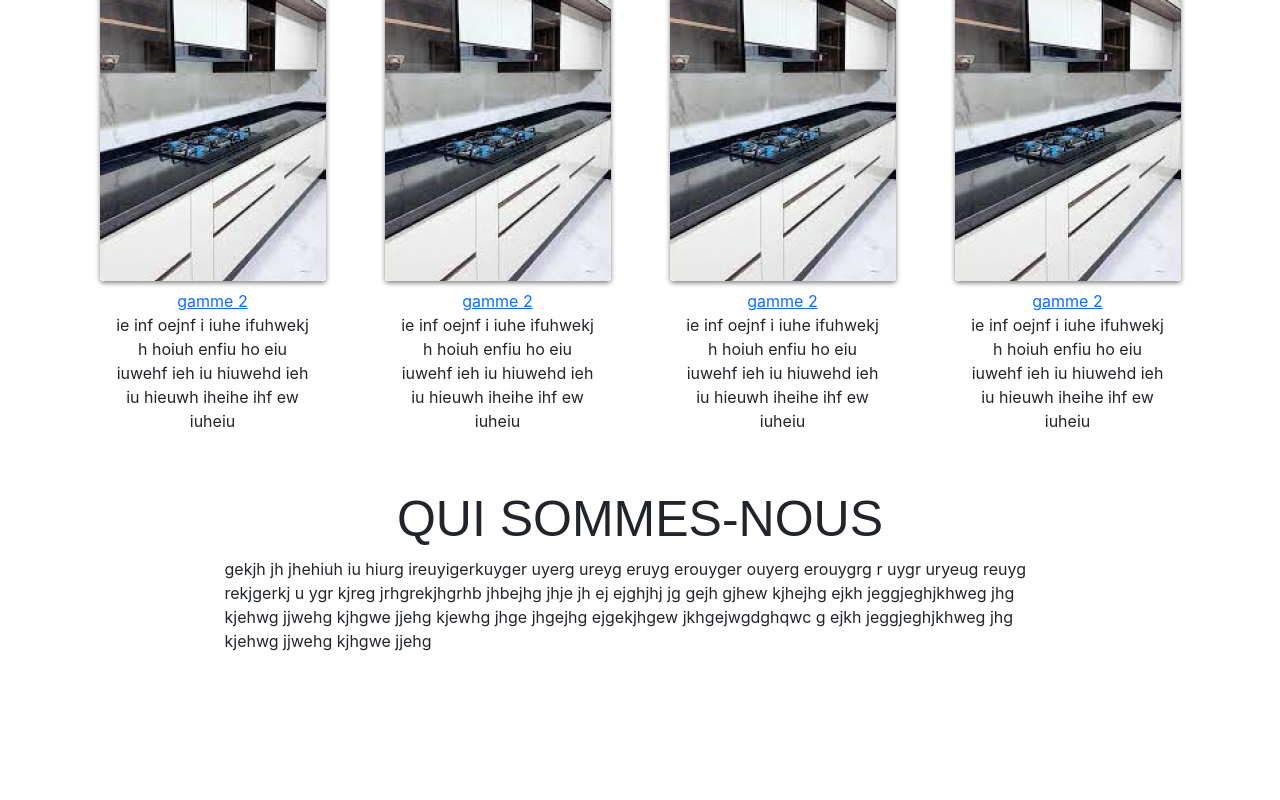
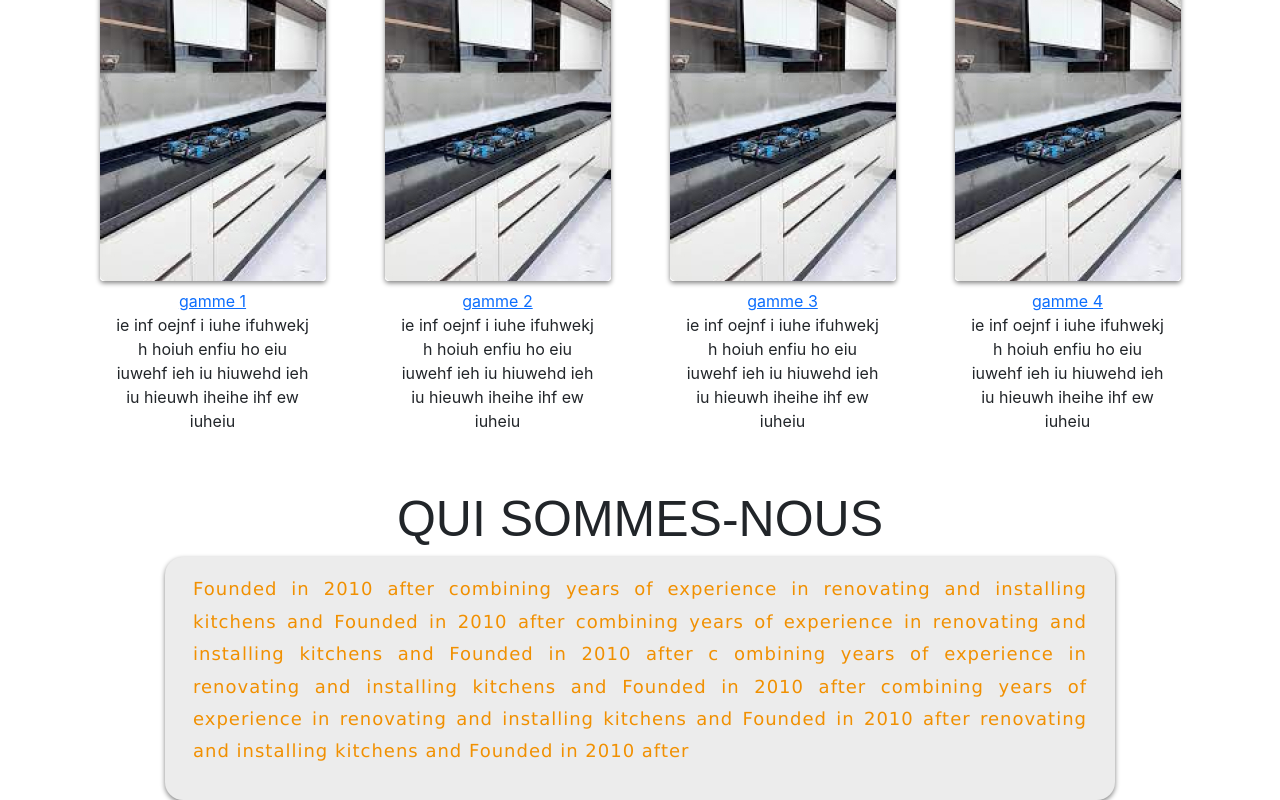
Before and after one commit to housni234/ISrefit, a React (Create React App) app: page / in a window 1280 px wide. Shown: the part 966-1766 px from the top of the page. Before the commit the page ends 1635 px from the top, so only its background shows below. Built offline with nearby package versions, Linux system fonts and the light colour scheme; a web font is replaced by a local one.

Commit message:
quisommesNous component done

```diff
--- a/src/App.css
+++ b/src/App.css
@@ -1,6 +1,6 @@
-.bg-body-tertiary {
+/* .bg-body-tertiary {
     box-shadow: 0 1px 1px 0 rgba(0, 0, 0, 0.2), 0 2px 10px 0 rgba(0, 0, 0, 0.19);
-}
+} */
 
 .logo {
     height: 100px;
@@ -23,7 +23,7 @@
     margin-top: 60px;
 }
 
-.titles{
+.titles {
     font-size: 50px;
     font-family: "Aldrich", sans-serif;
     font-weight: 400;
@@ -31,3 +31,19 @@
     padding-top: 40px;
 
 }
+
+.gammeImg {
+    box-shadow: 0px 2px 5px grey;
+}
+
+.qui-sommes{
+    background-color: rgb(236, 236, 236);
+    border-radius: 18px;
+    color: rgb(241, 144, 1);
+    box-shadow: 0px 2px 5px grey;
+    text-align: justify;
+    letter-spacing: 1px;
+    font-family: Verdana, Geneva, Tahoma, sans-serif;
+    font-size: 18px;
+    line-height: 1.8;
+}
--- a/src/Components/NosCuisines.js
+++ b/src/Components/NosCuisines.js
@@ -13,7 +13,16 @@ function NosCuisines() {
                 </Row>
                 <Row>
                     <Col className="text-center">
-                        <Image className="mx-auto d-block" style={{ boxShadow: '0px 2px 5px grey' }} src={require("../images/gamme.jpg")} rounded />
+                        <Image className="mx-auto d-block gammeImg" src={require("../images/gamme.jpg")} rounded />
+                        <Row className="justify-content-center mt-2">
+                            <Col  >
+                                <a href="../images/slide2.jpeg">gamme 1</a>
+                                <p className="mx-auto w-75"> ie inf  oejnf i iuhe ifuhwekj h hoiuh enfiu ho eiu iuwehf ieh iu hiuwehd ieh iu hieuwh iheihe ihf ew iuheiu </p>
+                            </Col>
+                        </Row>
+                    </Col>
+                    <Col className="text-center">
+                        <Image className="mx-auto d-block gammeImg" src={require("../images/gamme.jpg")} rounded />
                         <Row className="justify-content-center mt-2">
                             <Col  >
                                 <a href="../images/slide2.jpeg">gamme 2</a>
@@ -22,28 +31,19 @@ function NosCuisines() {
                         </Row>
                     </Col>
                     <Col className="text-center">
-                        <Image className="mx-auto d-block" style={{ boxShadow: '0px 2px 5px grey' }} src={require("../images/gamme.jpg")} rounded />
+                        <Image className="mx-auto d-block gammeImg" src={require("../images/gamme.jpg")} rounded />
                         <Row className="justify-content-center mt-2">
                             <Col  >
-                                <a href="../images/slide2.jpeg">gamme 2</a>
+                                <a href="../images/slide2.jpeg">gamme 3</a>
                                 <p className="mx-auto w-75"> ie inf  oejnf i iuhe ifuhwekj h hoiuh enfiu ho eiu iuwehf ieh iu hiuwehd ieh iu hieuwh iheihe ihf ew iuheiu </p>
                             </Col>
                         </Row>
                     </Col>
                     <Col className="text-center">
-                        <Image className="mx-auto d-block" style={{ boxShadow: '0px 2px 5px grey' }} src={require("../images/gamme.jpg")} rounded />
+                        <Image className="mx-auto d-block gammeImg" src={require("../images/gamme.jpg")} rounded />
                         <Row className="justify-content-center mt-2">
                             <Col  >
-                                <a href="../images/slide2.jpeg">gamme 2</a>
-                                <p className="mx-auto w-75"> ie inf  oejnf i iuhe ifuhwekj h hoiuh enfiu ho eiu iuwehf ieh iu hiuwehd ieh iu hieuwh iheihe ihf ew iuheiu </p>
-                            </Col>
-                        </Row>
-                    </Col>
-                    <Col className="text-center">
-                        <Image className="mx-auto d-block" style={{ boxShadow: '0px 2px 5px grey' }} src={require("../images/gamme.jpg")} rounded />
-                        <Row className="justify-content-center mt-2">
-                            <Col  >
-                                <a href="../images/slide2.jpeg">gamme 2</a>
+                                <a href="../images/slide2.jpeg">gamme 4</a>
                                 <p className="mx-auto w-75"> ie inf  oejnf i iuhe ifuhwekj h hoiuh enfiu ho eiu iuwehf ieh iu hiuwehd ieh iu hieuwh iheihe ihf ew iuheiu </p>
                             </Col>
                         </Row>
--- a/src/Components/QuiSommes.js
+++ b/src/Components/QuiSommes.js
@@ -10,10 +10,11 @@ function QuiSommes() {
                 </Col>
             </Row>
             <Row className="justify-content-center">
-                <Col lg='9' >
-                    <p> gekjh jh jhehiuh iu hiurg ireuyigerkuyger uyerg ureyg eruyg erouyger ouyerg erouygrg r uygr uryeug reuyg rekjgerkj u ygr kjreg jrhgrekjhgrhb
-                        jhbejhg jhje jh ej ejghjhj jg gejh gjhew kjhejhg ejkh jeggjeghjkhweg jhg kjehwg jjwehg kjhgwe jjehg kjewhg jhge jhgejhg ejgekjhgew jkhgejwgdghqwc
-                        g ejkh jeggjeghjkhweg jhg kjehwg jjwehg kjhgwe jjehg  </p>
+                <Col className="qui-sommes" lg='10' >
+                    <p className="p-3"> Founded in 2010 after combining years of experience in renovating and installing kitchens and Founded
+                        in 2010 after combining years of experience in renovating and installing kitchens and Founded in 2010 after c
+                        ombining years of experience in renovating and installing kitchens and Founded in 2010 after combining years of experience
+                        in renovating and installing kitchens and Founded in 2010 after renovating and installing kitchens and Founded in 2010 after</p>
                 </Col>
             </Row>
         </Container>
```
Lines whose indentation alone changed are shown as unchanged.
